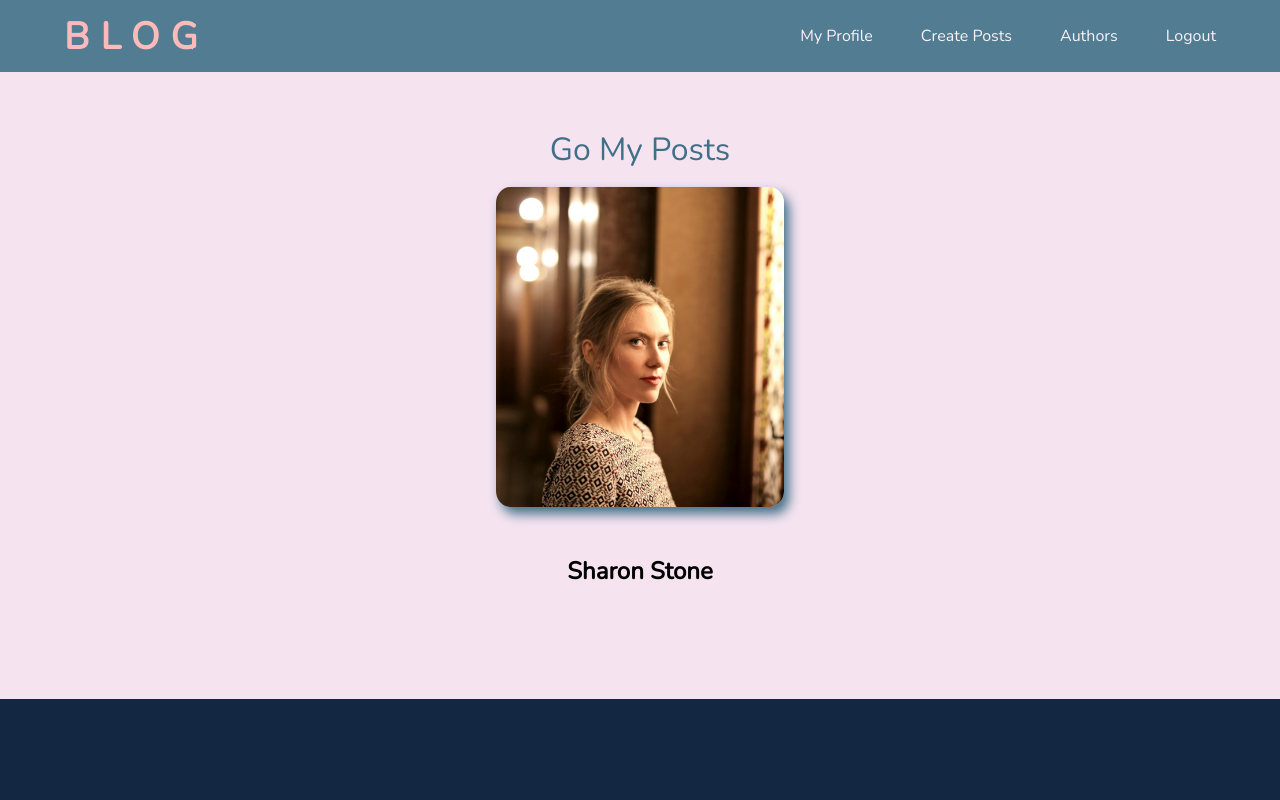
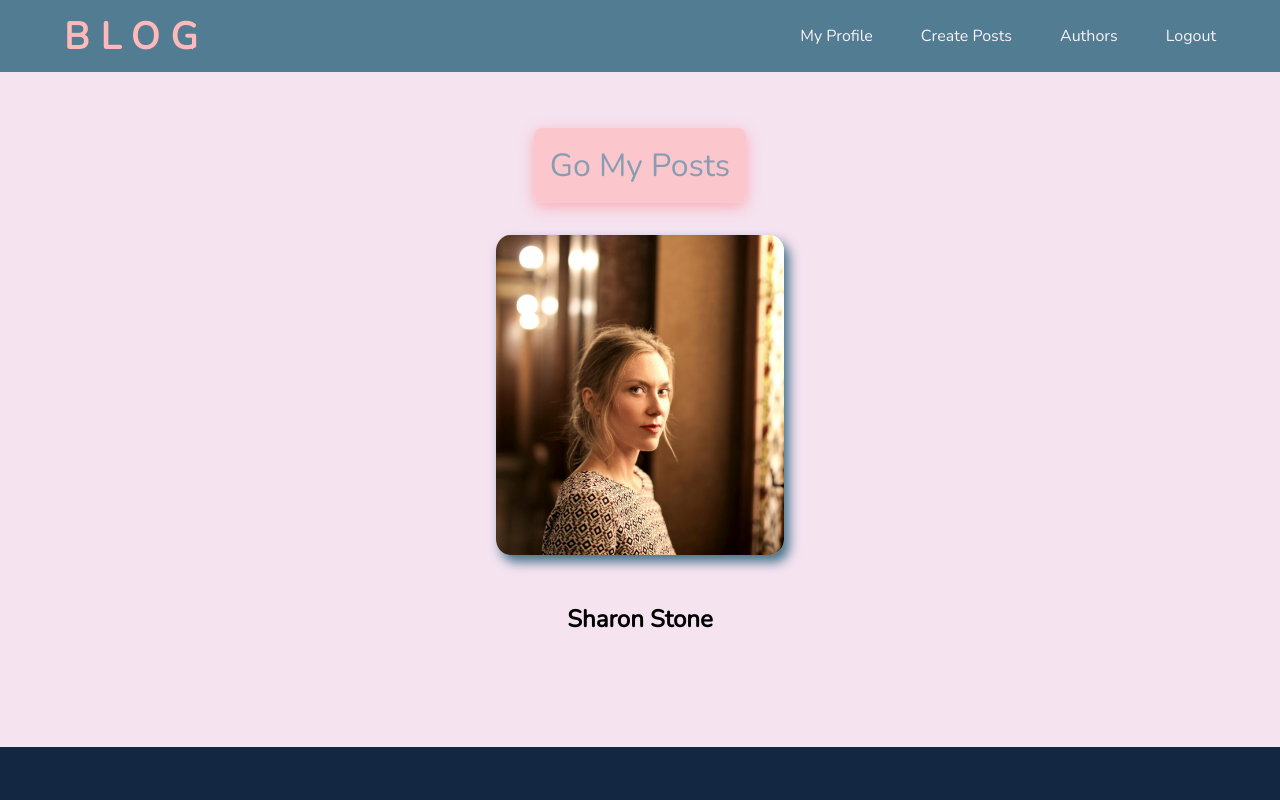
Before and after one commit to alevyldrm/BlogFrontend, a React (Vite) app: page /profile/id in a window 1280 px wide. Shown: the top 800 px of the page. Built offline with nearby package versions, Linux system fonts and the light colour scheme.

Commit message:
Update UserProfile.css

```diff
--- a/src/css/UserProfile.css
+++ b/src/css/UserProfile.css
@@ -4,7 +4,13 @@
     color: #407088;
     font-size: 2rem;
     font-weight: 500;
+    padding: 1rem;
+    border-radius: 0.5rem;
+    opacity: 60%;
     margin: 1rem auto;
+    margin-bottom: 2rem;
+    background-image: linear-gradient(to right, #ffb5b5, #ffb5b5);
+    box-shadow: 0 4px 15px 0 rgba(252, 104, 110, 0.75);
 }
 
 .profile-container a:hover {
```
